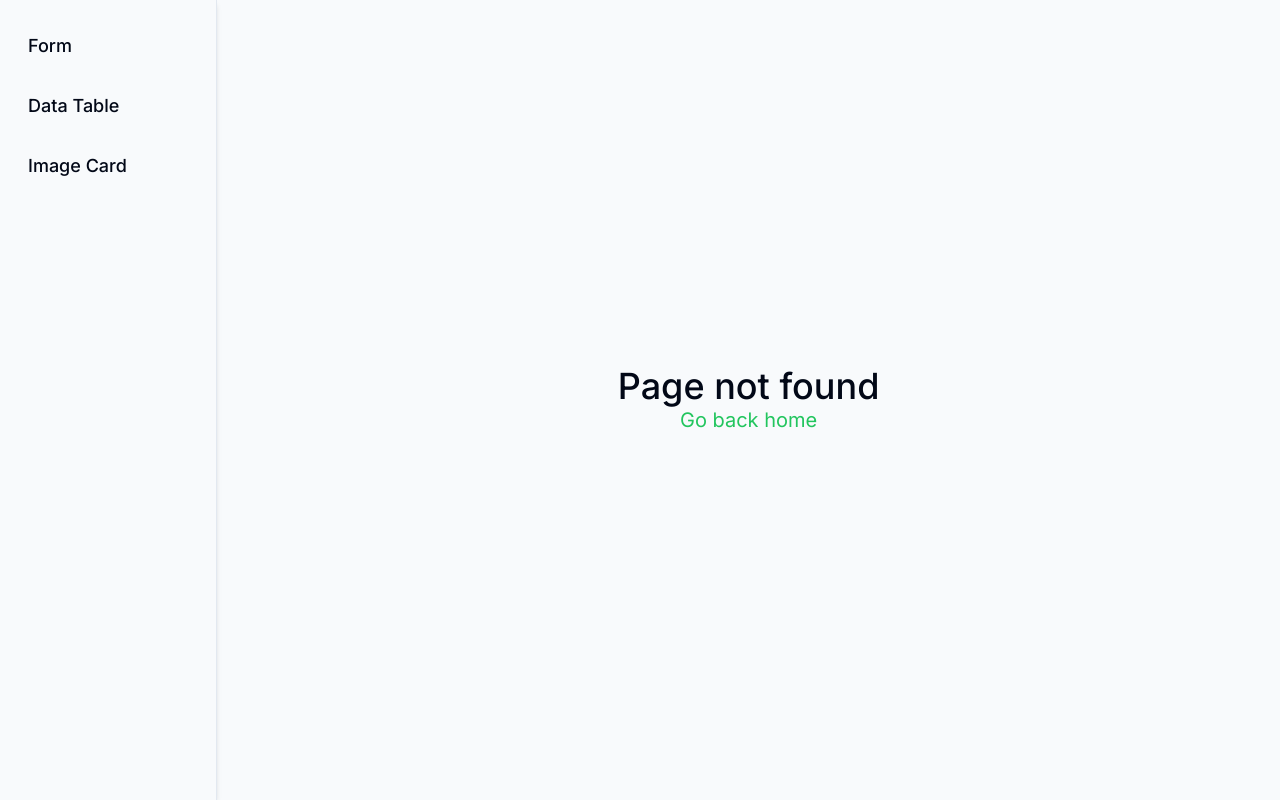
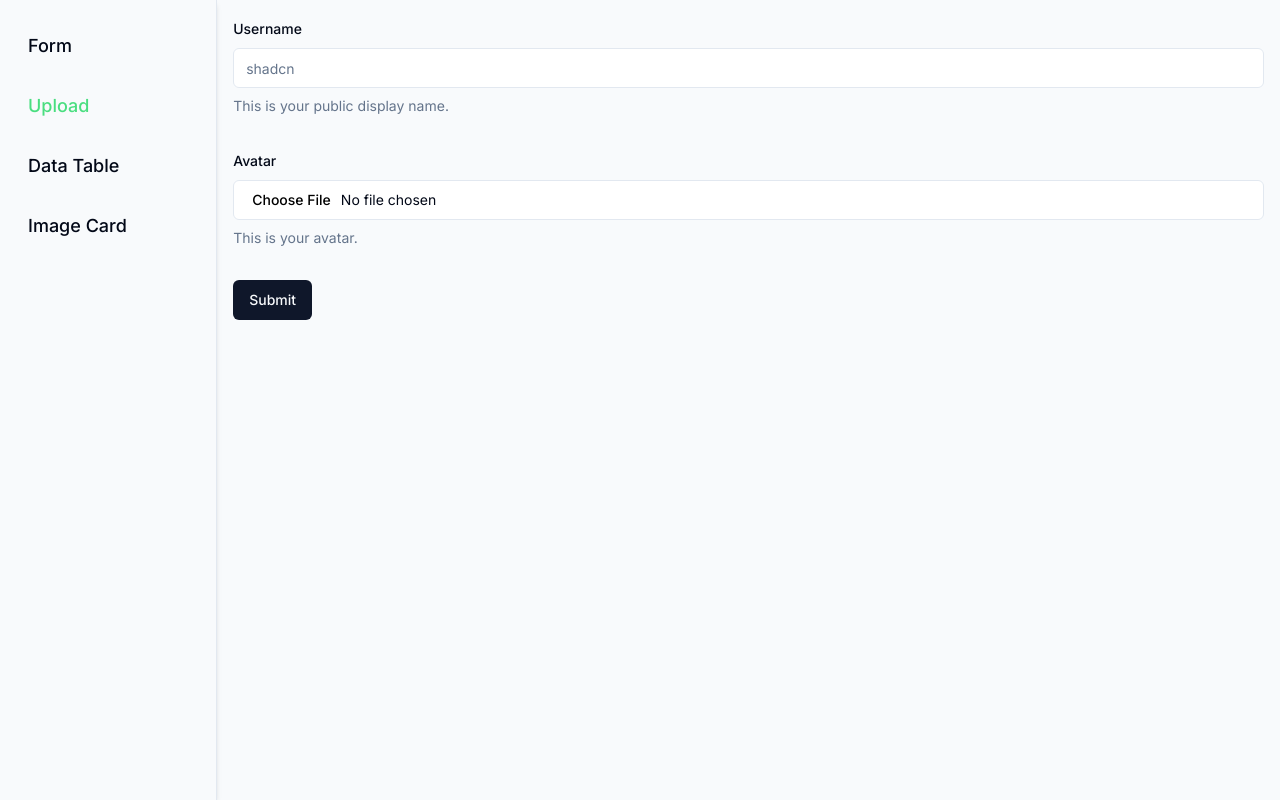
Before and after one commit to OpenExt-Labs/admin-panel-kit, a Next.js app: page /upload in a window 1280 px wide. Before the commit this address had no page. Built offline with nearby package versions, Linux system fonts and the light colour scheme.

Commit message:
add file validate

```diff
--- /dev/null
+++ b/src/app/upload/page.tsx
@@ -0,0 +1,98 @@
+'use client'
+import { zodResolver } from "@hookform/resolvers/zod";
+import { set, useForm } from "react-hook-form";
+import * as z from 'zod';
+
+import {
+  Form,
+  FormControl,
+  FormDescription,
+  FormField,
+  FormItem,
+  FormLabel,
+  FormMessage,
+} from "@/components/ui/form";
+import { Input } from "@/components/ui/input";
+import { Button } from '@/components/ui/button';
+import { useCallback, useState } from 'react';
+
+const MAX_FILE_SIZE = 500000;
+const ACCEPTED_IMAGE_TYPES = ["image/jpeg", "image/jpg", "image/png", "image/webp"];
+
+const formSchema = z.object({
+  username: z.string().min(2).max(50),
+  avatar: z.any().refine((file) => {
+    if (!file) return false;
+  }, { message: "Please upload a file." })
+});
+
+export default function FormValidation() {
+  const [data, setData] = useState<z.infer<typeof formSchema> | null>(null);
+
+
+  const form = useForm<z.infer<typeof formSchema>>({
+    resolver: zodResolver(formSchema),
+    defaultValues: {
+      username: '',
+      avatar: undefined
+    },
+  });
+
+  const onSubmit = (values: z.infer<typeof formSchema>) => {
+    console.log('values', values);
+    setData(values);
+  };
+
+  return (
+    <div>
+      <Form {...form}>
+        <form onSubmit={form.handleSubmit(onSubmit)} className="space-y-8">
+          <FormField
+            control={form.control}
+            name="username"
+            render={({ field }) => (
+              <FormItem>
+                <FormLabel>Username</FormLabel>
+                <FormControl>
+                  <Input placeholder="shadcn" {...field} />
+                </FormControl>
+                <FormDescription>
+                  This is your public display name.
+                </FormDescription>
+                <FormMessage />
+              </FormItem>
+            )}
+          />
+          <FormField
+            control={form.control}
+            name="avatar"
+            render={({ field }) => (
+              <FormItem>
+                <FormLabel>Avatar</FormLabel>
+                <FormControl>
+                  <Input
+                    accept=".jpg, .jpeg, .png, .svg, .gif, .mp4"
+                    type="file"
+                    onChange={(e) =>
+                      field.onChange(e.target.files ? e.target.files[0] : null)
+                    } />
+                </FormControl>
+                <FormDescription>
+                  This is your avatar.
+                </FormDescription>
+                <FormMessage />
+              </FormItem>
+            )}
+          />
+          <Button type="submit">Submit</Button>
+        </form>
+      </Form>
+      {data && (
+        <div>
+          <h2>Form Data</h2>
+          <pre>{JSON.stringify(data, null, 2)}</pre>
+        </div>
+      )}
+    </div>
+  );
+}
--- a/src/components/common/nav-bar.tsx
+++ b/src/components/common/nav-bar.tsx
@@ -8,6 +8,10 @@ const menus = [
   {
     path: '/form',
     label: 'Form'
+  },
+  {
+    path: '/upload',
+    label: 'Upload'
   },
   {
     path: '/data-table',
```
